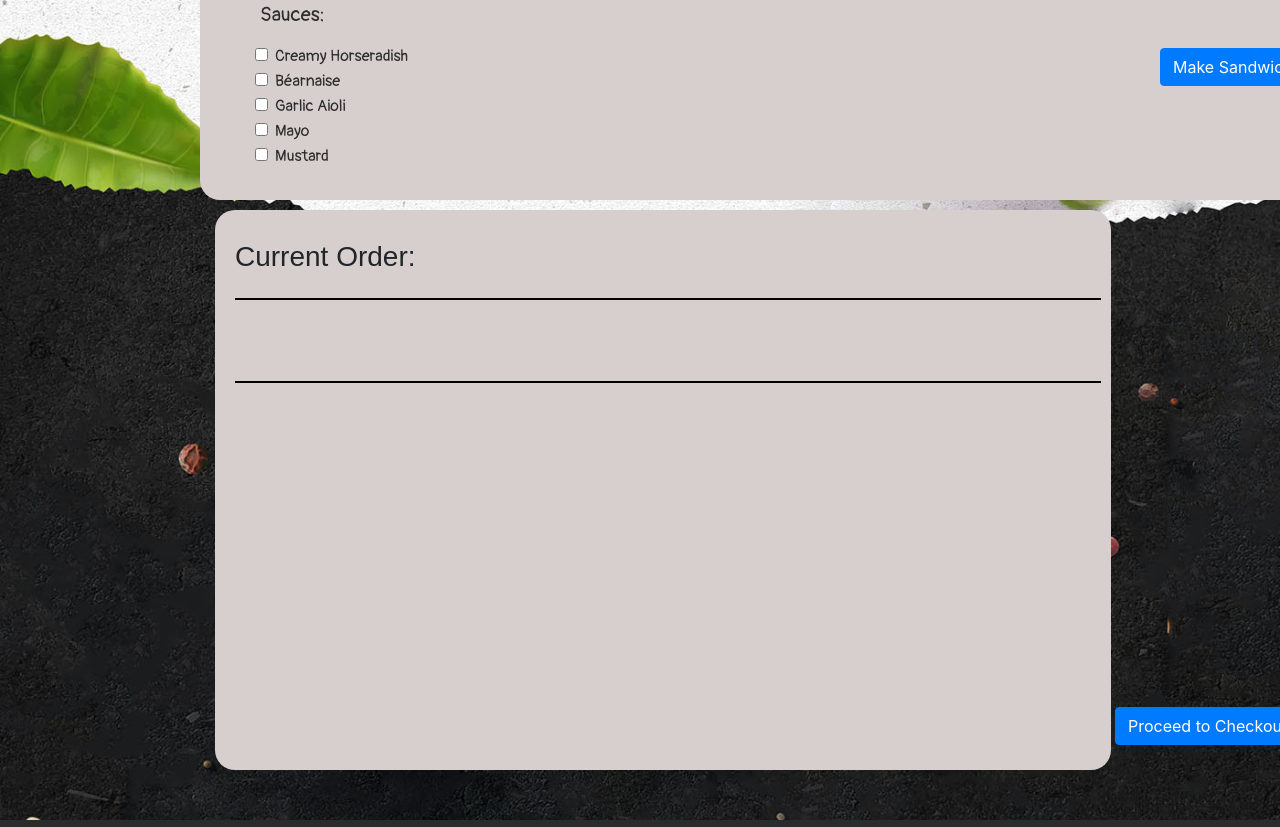
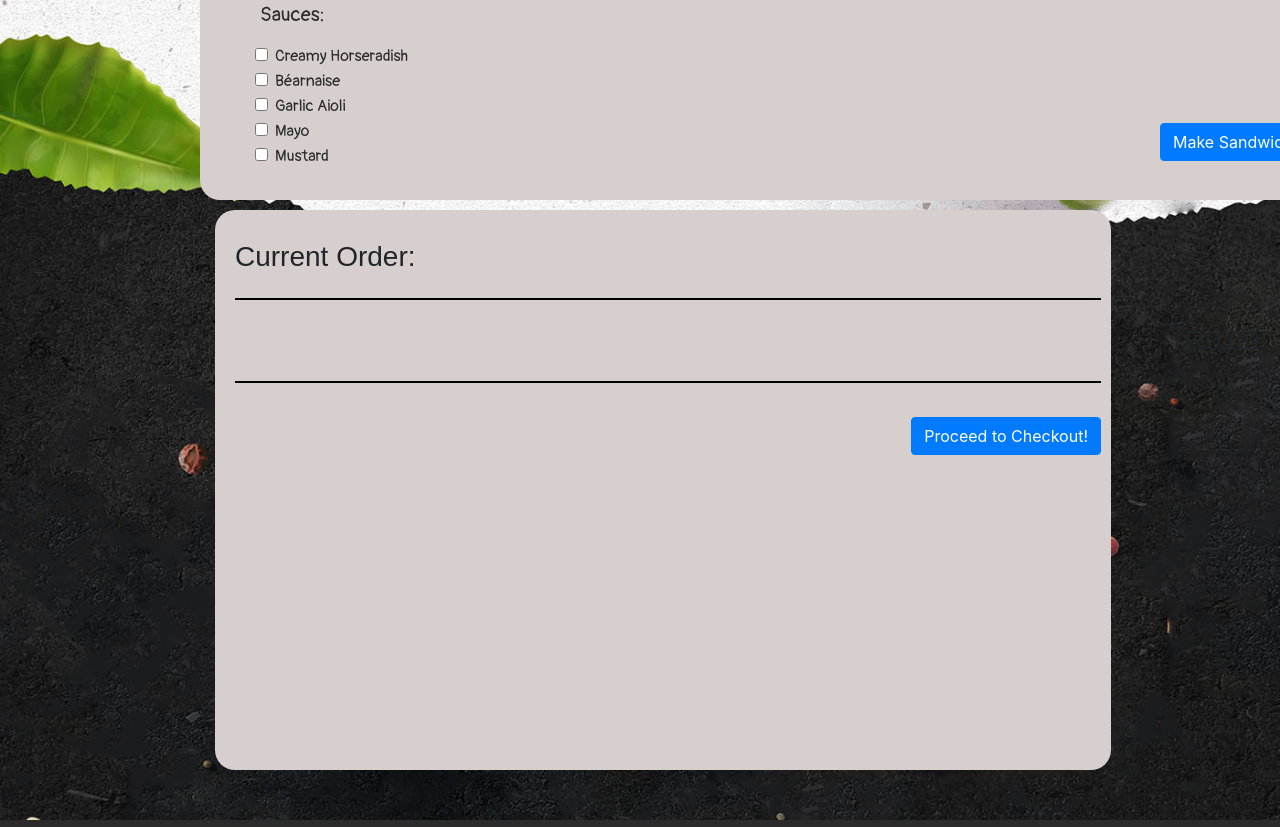
Before and after one commit to Carissa03-boop/t2final.repo, a plain HTML site: page ROOT/buildasub.html in a window 1280 px wide. Shown: the part 840-1667 px from the top of the page. Drawn offline with nearby package versions, Linux system fonts and the light colour scheme; a web font is replaced by a local one.

Commit message:
Revise content

```diff
--- a/ROOT/buildasub.html
+++ b/ROOT/buildasub.html
@@ -295,7 +295,7 @@
                 <strong><h2>Total Cost:</h2>
                 </strong> R<span id="currentCost">0.00</span>
               </div>
-              <button type="button"  class="btn btn-primary butistyle"  onclick="makeSandwich(); displayOrder()" >Make Sandwich</button>
+              <button  style="margin-top: 150px;" type="button"  class="btn btn-primary butistyle"  onclick="makeSandwich(); displayOrder()" >Make Sandwich</button>
           </div>
       </form>
     </div>
@@ -306,16 +306,15 @@
         <hr class="my-4">
         <div class="totalOrder"><h3 id="orderTotal">R0.00</h3></div>
         <hr class="my-4">
-        <div class="button-con">
-          <button style="margin-top: 300px;margin-left: 880px;" class="btn btn-primary" type="button" onclick="checkOut()">Proceed to Checkout!</button>
-        </div>
 
       </div>
 
       <div id="orders">
 
       </div>
-
+      <div class="button-con">
+        <button style="margin-top: 10px;float: right;margin-right: 10px;" class="btn btn-primary" type="button" onclick="checkOut()">Proceed to Checkout!</button>
+      </div>
     </div>
 
     <footer>
--- a/ROOT/css/index.css
+++ b/ROOT/css/index.css
@@ -14,7 +14,7 @@ footer {
   }
 
   .section {
-    width: 50%;
+    width: 100%;
     border-radius: 5px;
     padding: 10px;
     color: orange;
```
